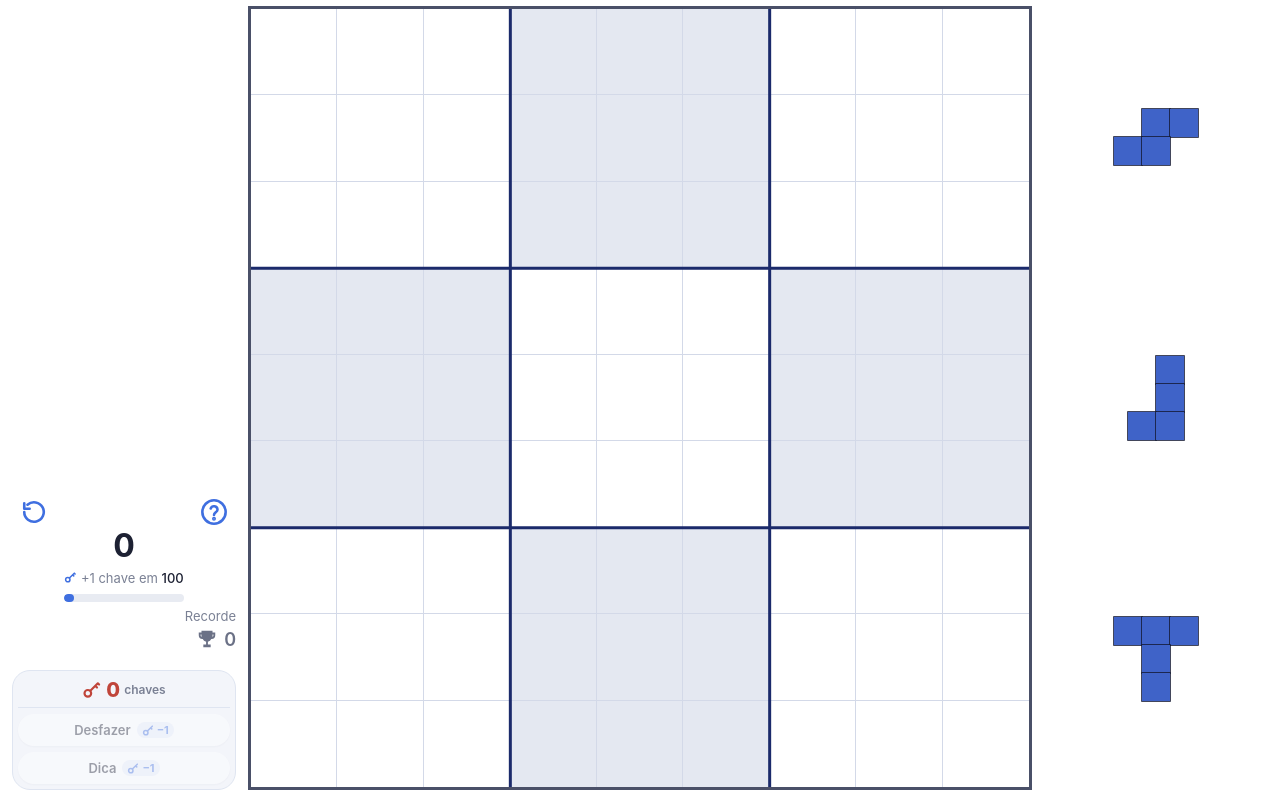
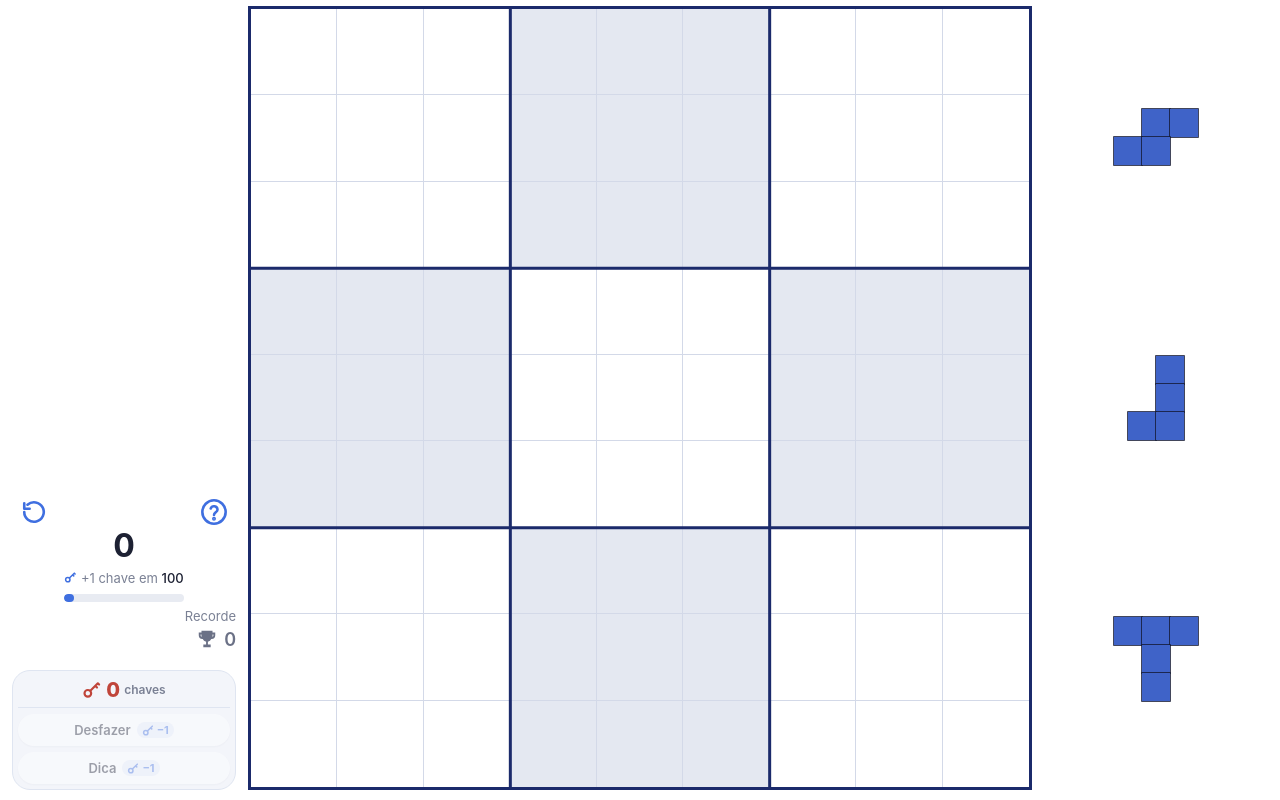
Before and after one commit to itowers/Sudopuzzle, a plain HTML site: page index.html in a window 1280 px wide. Drawn offline with Linux system fonts and the light colour scheme.

Commit message:
Borda do tabuleiro em azul-escuro
Co-Authored-By: Claude Opus 5.5 <noreply@anthropic.com>
Claude-Session: https://claude.ai/code/session_01Ls5i1no8R8Aw2VVtxDe187

```diff
--- a/index.html
+++ b/index.html
@@ -52,7 +52,7 @@ body{display:flex;justify-content:center;touch-action:none;user-select:none;-web
 .next{color:var(--muted);font-size:15px;margin-top:8px}.next b{color:#1d2133;font-weight:500}
 .bar{width:120px;height:8px;background:#e8ebf2;border-radius:4px;margin:8px auto 0;overflow:hidden}
 .bar i{display:block;height:100%;width:8px;background:var(--accent);border-radius:4px;transition:width .3s}
-#board{display:grid;grid-template-columns:repeat(9,1fr);grid-template-rows:repeat(9,1fr);border:3px solid var(--ink);width:var(--bs,100%);height:var(--bs,auto);aspect-ratio:1;background:#fff}
+#board{display:grid;grid-template-columns:repeat(9,1fr);grid-template-rows:repeat(9,1fr);border:3px solid #1b2a6b;width:var(--bs,100%);height:var(--bs,auto);aspect-ratio:1;background:#fff}
 .cell{border-right:1px solid var(--line);border-bottom:1px solid var(--line);position:relative}
 .cell.er{border-right:0}.cell.eb{border-bottom:0}
 .cell.sh{background:var(--shade)}
```
